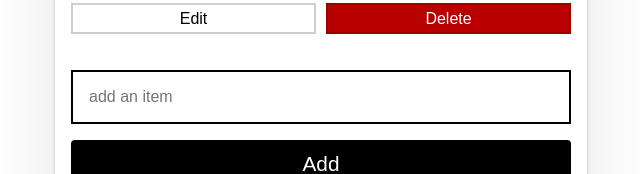
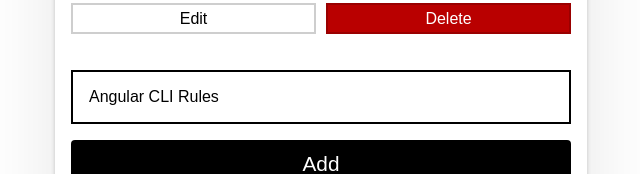
Before and after one commit to tes-balo/todo, an Angular app: page / in a window 1280 px wide. Shown: the part 847-1021 px from the top of the page, without its empty margins (319-959 px from the left). Built offline with nearby package versions, Linux system fonts and the light colour scheme.

Commit message:
add `changeTItle` method to app component

```diff
--- a/src/app/app.component.html
+++ b/src/app/app.component.html
@@ -28,8 +28,10 @@
     #newItem
     placeholder="add an item"
     (keyup.enter)="addItem(newItem.value)"
+    (keyup)="changeTitle($event, newItem)"
     id="addItemInput"
-    class="lg-text-input" />
+    class="lg-text-input"
+    [value]="title" />
 
   <button class="btn-primary" (click)="addItem(newItem.value)">Add</button>
   <blockquote>
--- a/src/app/app.component.ts
+++ b/src/app/app.component.ts
@@ -1,4 +1,4 @@
-import { Component } from '@angular/core';
+import { Component, OnInit } from '@angular/core';
 import { Item } from './item';
 import { greetUser, STARTING_INDEX } from 'src/main';
 
@@ -7,10 +7,13 @@
   templateUrl: './app.component.html',
   styleUrls: ['./app.component.css'],
 })
-export class AppComponent {
-  constructor () {
+export class AppComponent implements OnInit {
+  constructor() {
     window.addEventListener('load', greetUser);
     console.log('page is fully loaded');
+  }
+  ngOnInit(): void {
+    this.title = 'Angular CLI Rules';
   }
   title = 'todo';
 
@@ -34,7 +37,9 @@
   }
 
   addItem(description: string): void {
-    if (!description || description === ' ') {return}
+    if (!description || description === ' ') {
+      return;
+    }
     this.allItems.unshift({
       // NOTE: The line below is confusing, why description instead of description: description
       description,
@@ -45,4 +50,12 @@
   remove(item: Item) {
     this.allItems.splice(this.allItems.indexOf(item), STARTING_INDEX);
   }
+
+  changeTitle(event: Event, newItem: HTMLInputElement): void {
+    console.log(event)
+    this.title = (<HTMLInputElement>event.target).value;
+    console.log(this.title)
+    console.log(newItem);
+  }
+
 }
```
